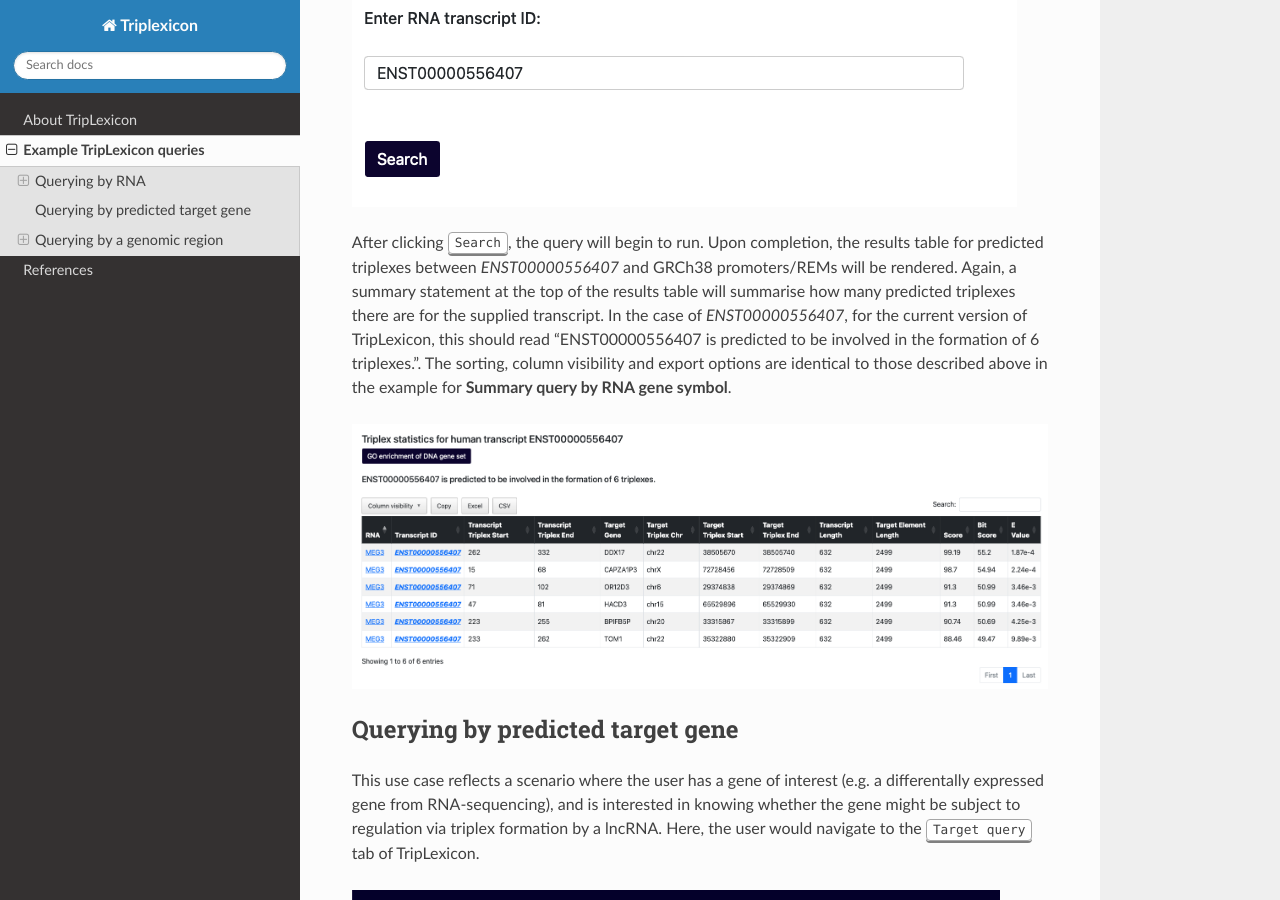
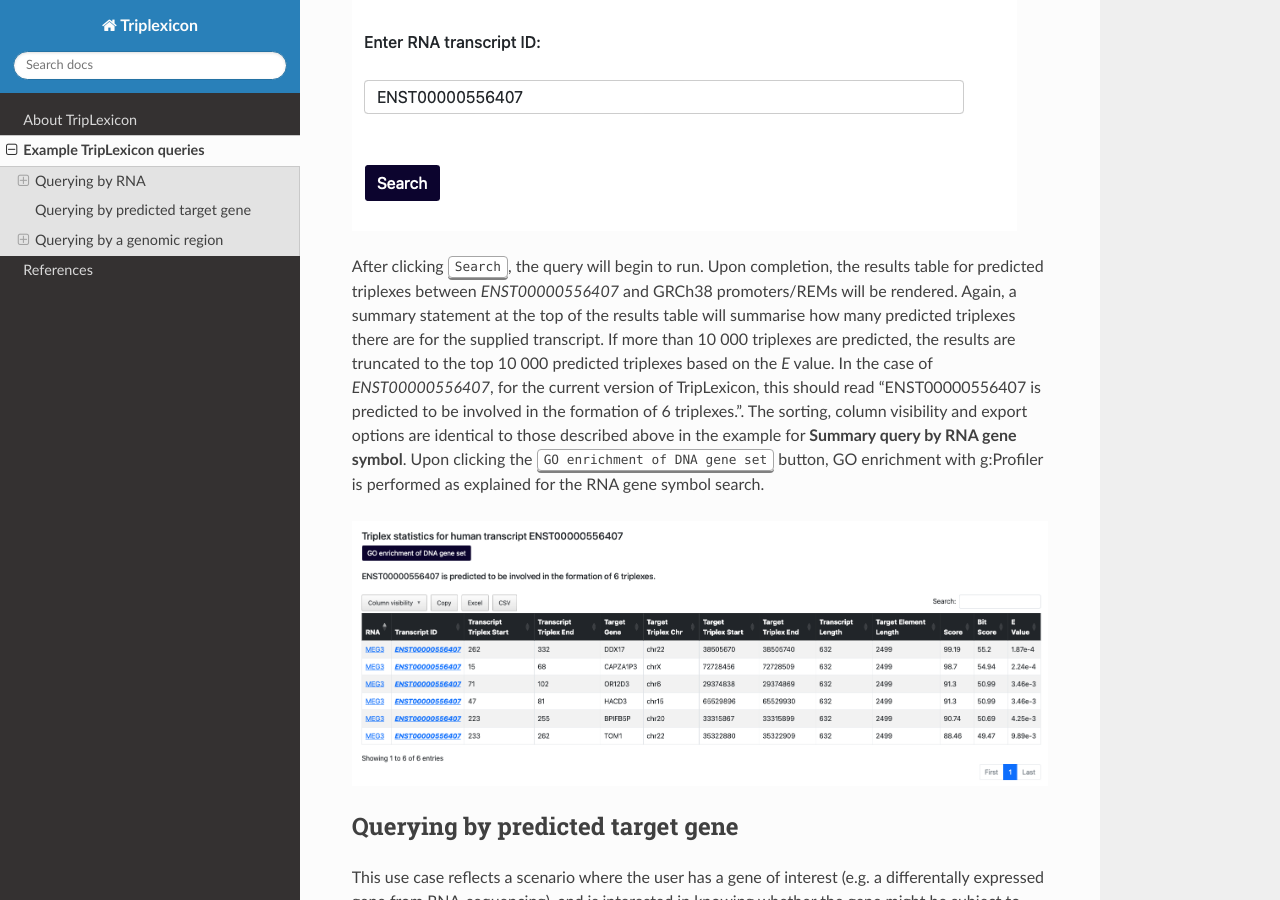
Before and after one commit to SchulzLab/TripLexicon, a Sphinx documentation site: the page built from docs/docs/source/examples.rst, in a window 1280 px wide and 900 px high, scrolled down 5519 px. Built offline with Sphinx 7.4.7 and the Read the Docs theme 3.1.0, drawn with Linux system fonts in a browser that asks for light colours; pages that are not in the unit, such as notebooks, are missing from menus; some of the changed text lies outside the part shown.

Commit message:
Update examples.rst

```diff
--- a/docs/docs/source/examples.rst
+++ b/docs/docs/source/examples.rst
@@ -47,13 +47,13 @@ Keeping the known triplex-forming lncRNA *MEG3* as our example, the user again n
 .. image:: ../RNA_gene_sym_query.png
   :alt: Query by RNA gene MEG3
 
-The results table is - by default - sorted by the *E* value for the predicted triplexes, as calculated by TriplexAligner. This places the most statistically significant predicted triplexes at the top of the table. In the case of *MEG3*, the most significant predicted interaction is with the gene *MIR770*.  The sorting, column visibility and export options are identical to those described above in the example for **Summary query by RNA gene symbol**.
+The results table is - by default - sorted by the *E* value for the predicted triplexes, as calculated by TriplexAligner. If more than 10 000 triplexes are predicted, the results are truncated to the top 10 000 predicted triplexes based on the *E* value. The most statistically significant predicted triplexes are placed at the top of the table. In the case of *MEG3*, the most significant predicted interaction is with the gene *MIR770*.  The sorting, column visibility and export options are identical to those described above in the example for **Summary query by RNA gene symbol**.
 
 
 .. image:: ../RNA_gene_sym_result.png
   :alt: Results for RNA gene MEG3
 
-The transcript IDs in the :kbd:`Transcript ID` column are linked to detail pages of the respective transcripts. Upon clicking the transcript ID, the user is redirected to the transcript detail page where information of the particular transcript is provided. A plot of the triplex forming region prediction for the respective transcript is shown on the detail page together with a circos plot of the genomic regions the transcript performs triplex formation with. The gene symbol names are linked to the summary query results page of that RNA gene symbol. The information given with this detail page is described in the previous section. The button :kbd:`GO enrichment of DNA gene set` performs a GO enrichment analysis with g:Profiler publication (`g:Profiler <https://academic.oup.com/nar/article/51/W1/W207/7152869>`_ and `g:Profiler Webserver <https://biit.cs.ut.ee/gprofiler/gost>`_) and renders dotplots of the enriched terms as well as a table of the GO terms found to be significant with accompanying information.
+The transcript IDs in the :kbd:`Transcript ID` column are linked to detail pages of the respective transcripts. Upon clicking the transcript ID, the user is redirected to the transcript detail page where information of the particular transcript is provided. A plot of the triplex forming region prediction for the respective transcript is shown on the detail page together with a circos plot of the genomic regions the transcript performs triplex formation with. The gene symbol names are linked to the summary query results page of that RNA gene symbol. The information given with this detail page is described in the previous section. The button :kbd:`GO enrichment of DNA gene set` performs a GO enrichment analysis with g:Profiler (publication `g:Profiler <https://academic.oup.com/nar/article/51/W1/W207/7152869>`_ and `g:Profiler Webserver <https://biit.cs.ut.ee/gprofiler/gost>`_) and renders dotplots of the enriched terms as well as a table of the GO terms found to be significant with accompanying information.
 
 .. image:: ../GO_enrichment.png
   :alt: GO enrichment
@@ -78,7 +78,7 @@ Sticking to the example of *MEG3*, but this time the user is only interested in
 .. image:: ../transcript_search.png
   :alt: Query by transcript ENST00000556407
 
-After clicking :kbd:`Search`, the query will begin to run. Upon completion, the results table for predicted triplexes between *ENST00000556407* and GRCh38 promoters/REMs will be rendered. Again, a summary statement at the top of the results table will summarise how many predicted triplexes there are for the supplied transcript. In the case of *ENST00000556407*, for the current version of TripLexicon, this should read "ENST00000556407 is predicted to be involved in the formation of 6 triplexes.". The sorting, column visibility and export options are identical to those described above in the example for **Summary query by RNA gene symbol**.
+After clicking :kbd:`Search`, the query will begin to run. Upon completion, the results table for predicted triplexes between *ENST00000556407* and GRCh38 promoters/REMs will be rendered. Again, a summary statement at the top of the results table will summarise how many predicted triplexes there are for the supplied transcript. If more than 10 000 triplexes are predicted, the results are truncated to the top 10 000 predicted triplexes based on the *E* value. In the case of *ENST00000556407*, for the current version of TripLexicon, this should read "ENST00000556407 is predicted to be involved in the formation of 6 triplexes.". The sorting, column visibility and export options are identical to those described above in the example for **Summary query by RNA gene symbol**. Upon clicking the :kbd:`GO enrichment of DNA gene set` button, GO enrichment with g:Profiler is performed as explained for the RNA gene symbol search.
 
 .. image:: ../transcript_result.png
   :alt: Query result by transcript ENST00000556407
```
